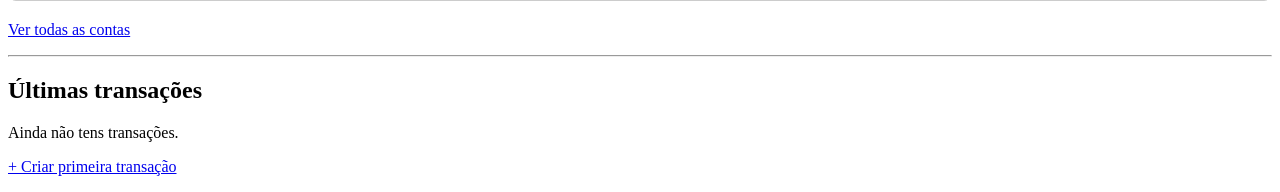
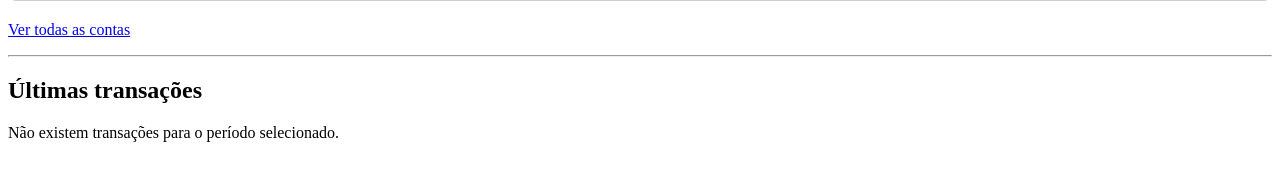
Before and after one commit to MarioS136/financeiro, a PHP site: page / in a window 1280 px wide. Shown: the part 1052-1244 px from the top of the page. After the commit the page ends 1194 px from the top, so only its background shows below. Run offline with PHP 8.4, Linux system fonts and the light colour scheme; the visitor is signed in with stand-in values (Sample User, id 1); data that the repository does not hold is empty.

Commit message:
alterei o index novamente

```diff
--- a/public/index.php
+++ b/public/index.php
@@ -668,48 +668,30 @@ $recentTransactions =
 
 <h2>Últimas transações</h2>
 
-
-<?php if (
-    empty($recentTransactions)
-): ?>
+<?php if (empty($recentTransactions)): ?>
 
     <p>
-        Ainda não tens transações.
-    </p>
-
-    <p>
-
-        <a href="transaction-create.php">
-            + Criar primeira transação
-        </a>
-
+        Não existem transações para o período selecionado.
     </p>
 
 <?php else: ?>
 
+    <div class="transactions-table-wrapper">
 
-    <table border="1" cellpadding="8">
+        <table>
 
             <thead>
 
                 <tr>
-
                     <th>Data</th>
-
                     <th>Tipo</th>
-
                     <th>Conta</th>
-
                     <th>Categoria</th>
-
                     <th>Descrição</th>
-
                     <th>Valor</th>
-
                 </tr>
 
             </thead>
-
 
             <tbody>
 
@@ -727,19 +709,15 @@ $recentTransactions =
 
                     ?>
 
-
                     <tr>
 
                         <td>
-
                             <?= htmlspecialchars(
                                 $transaction['transaction_date'],
                                 ENT_QUOTES,
                                 'UTF-8'
                             ) ?>
-
                         </td>
-
 
                         <td>
 
@@ -757,39 +735,29 @@ $recentTransactions =
 
                         </td>
 
-
                         <td>
-
                             <?= htmlspecialchars(
                                 $transaction['account_name'],
                                 ENT_QUOTES,
                                 'UTF-8'
                             ) ?>
-
                         </td>
 
-
                         <td>
-
                             <?= htmlspecialchars(
                                 $transaction['category_name'],
                                 ENT_QUOTES,
                                 'UTF-8'
                             ) ?>
-
                         </td>
 
-
                         <td>
-
                             <?= htmlspecialchars(
                                 $transaction['description'] ?? '',
                                 ENT_QUOTES,
                                 'UTF-8'
                             ) ?>
-
                         </td>
-
 
                         <td>
 
@@ -805,15 +773,11 @@ $recentTransactions =
 
                             <?php endif; ?>
 
-
-                    <?= format_money(
-                        $amountCents
-                    ) ?>
+                            <?= format_money($amountCents) ?>
 
                         </td>
 
                     </tr>
-
 
                 <?php endforeach; ?>
 
@@ -821,13 +785,12 @@ $recentTransactions =
 
         </table>
 
+    </div>
 
     <p>
-
         <a href="transactions.php">
-            Ver todas as transações
+            Ver todas as transações →
         </a>
-
     </p>
 
 <?php endif; ?>
```
Lines whose indentation alone changed are shown as unchanged.
